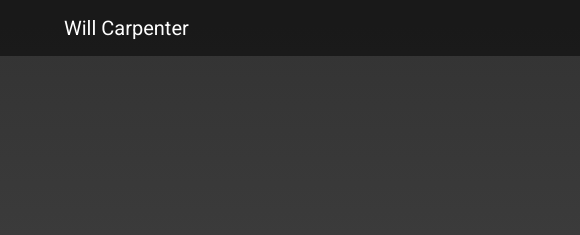
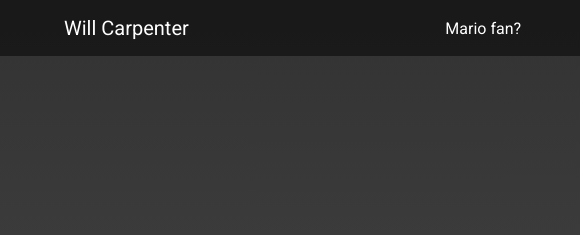
Before and after one commit to SirWilliamIII/simple-resume-site, a website: page public/index.html in a window 1280 px wide. Shown: the top 235 px of the page, 0-580 px from the left. Drawn offline with Linux system fonts and the light colour scheme.

Commit message:
mario link

```diff
--- a/public/index.html
+++ b/public/index.html
@@ -44,6 +44,9 @@
                 <div></div>
                 <div></div>
                 <div></div>
+            </div>
+            <div class="text-center">
+                <a href="https://4b7cf74f.og-mario-game.pages.dev/">Mario fan?</a>
             </div>
 
             <div class="nav-links">
```
